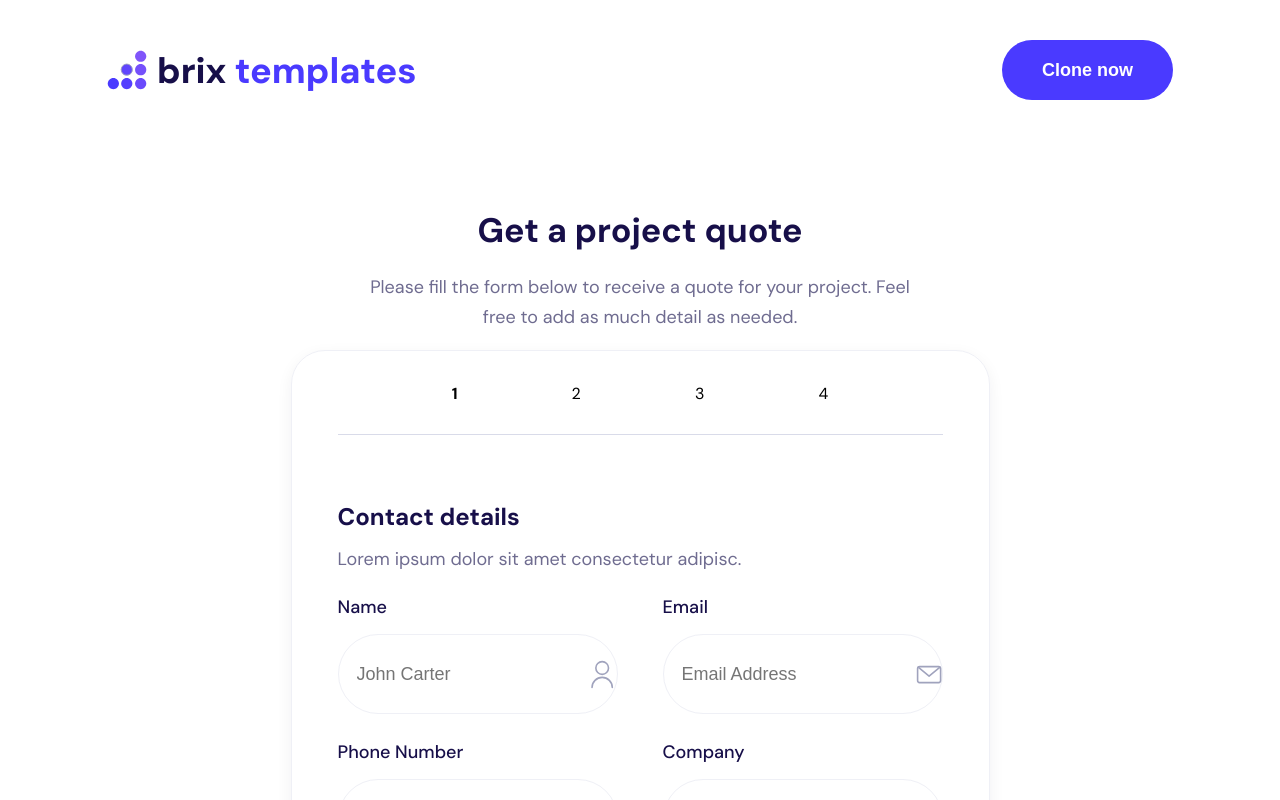
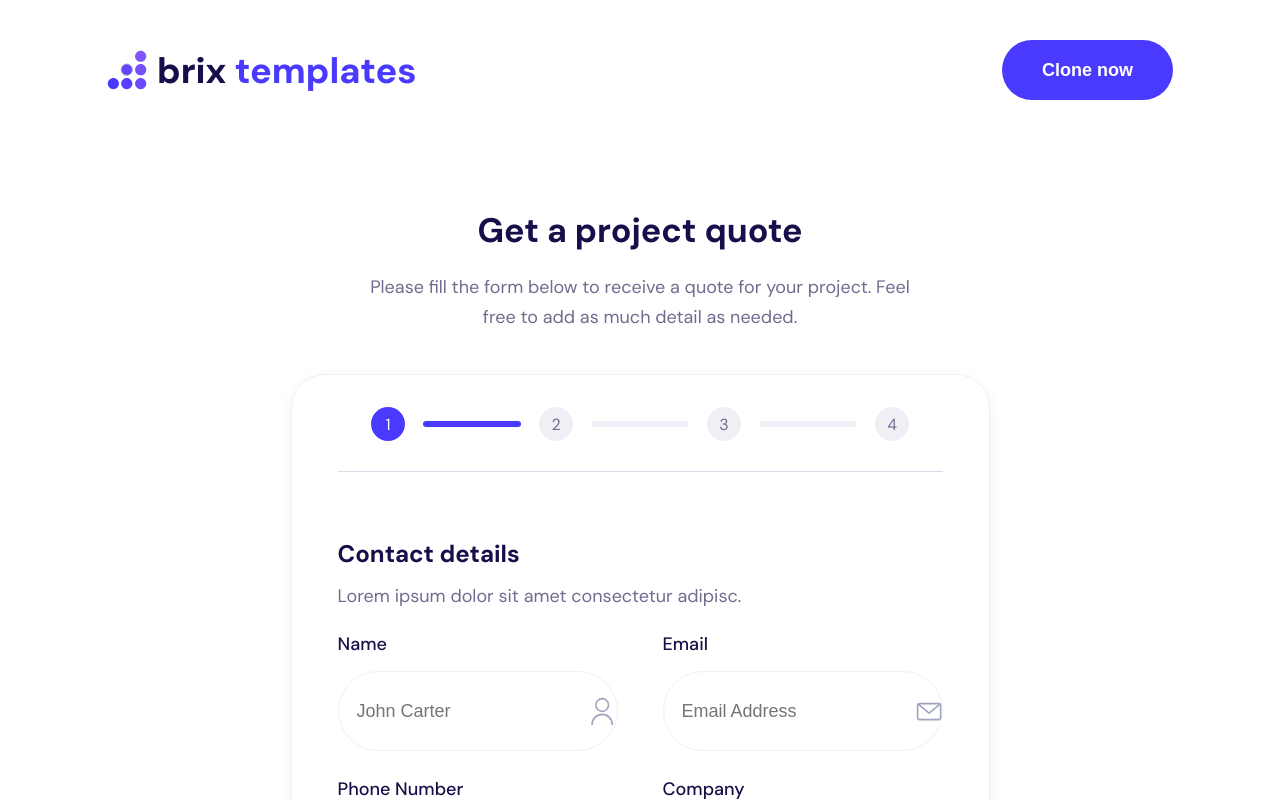
Before and after one commit to Diana1888/Questionnaire-Form, a React (Vite) app: page / in a window 1280 px wide. Shown: the top 800 px of the page. Built offline with nearby package versions, Linux system fonts and the light colour scheme.

Commit message:
Add progress line

```diff
--- a/src/components/Stepper.jsx
+++ b/src/components/Stepper.jsx
@@ -2,24 +2,52 @@ import { useContext } from 'react';
 import FormContext from '../context/FormContext';
 import content from '../content/content';
 
+// const Stepper = () => {
+//   const { state } = useContext(FormContext);
+//   const { currentStep } = state;
+//   console.log(currentStep)
+
+//   return (
+//     <div>
+//       <ul className='steps-container'>
+//         {content.steps.map((step) => (
+//           <li className={`step ${step <= currentStep  ? 'active-step' : ''}`}
+//             key={step}
+//           >
+//             {step}
+
+//           </li>
+//         ))}
+//                <div className='step-line'></div>
+
+//       </ul>
+
+//       <hr />
+//     </div>
+//   );
+// };
+
+// export default Stepper;
+
+
 const Stepper = () => {
   const { state } = useContext(FormContext);
   const { currentStep } = state;
-  console.log(currentStep)
 
   return (
     <div>
-      <div className='steps'>
-        {content.steps.map((step) => (
-          <div
-            key={step}
-            style={{ fontWeight: currentStep === step ? 'bold' : 'normal' }}
-          >
-            {step}
+      <div className='steps-container'>
+        {content.steps.map((step, index) => (
+          <div className='step-line' key={step}>
+            <div className={`step ${step <= currentStep ? 'active-step' : ''}`}>
+              {step}
+            </div>
+            {index < content.steps.length - 1 && (
+              <div className={`progress-line ${step <= currentStep ? 'active-progress-line' : ''}`}></div>
+            )}
           </div>
         ))}
       </div>
-      <div></div>
       <hr />
     </div>
   );
--- a/src/index.css
+++ b/src/index.css
@@ -70,10 +70,49 @@ hr{
   margin-top: 30px;
 }
 
-.steps{
+.steps-container{
   display: flex;
-  justify-content: space-evenly;
+  justify-content: center;
+
 }
+
+.step{
+  width: 34px;
+  height: 34px;
+  background-color: #EFF0F6;
+  border-radius: 50%;
+  color: #6F6C90;
+  display: flex;
+  justify-content: center;
+  align-items: center;
+}
+
+.active-step{
+  background-color: #4A3AFF;
+  color: #FFFFFF;
+}
+
+.step-line{
+  display: flex;
+  align-items: center;
+}
+
+.progress-line{
+  background-color: #eff0f6;
+  width: 98px;
+  margin: 0 18px;
+  height: 6px;
+  border-radius: 40px;
+}
+
+.active-progress-line{
+  background-color: #4A3AFF;
+  /* width: 49px;
+  margin: 0 18px;
+  height: 6px;
+  border-radius: 40px; */
+}
+
 
 input{
   border: none;
@@ -138,6 +177,7 @@ input:focus{
   padding: 32px 46px 80px;
   text-align: left;
   margin-bottom: 32px;
+  margin-top: 42px;
 }
 
 .form-steps{
```
